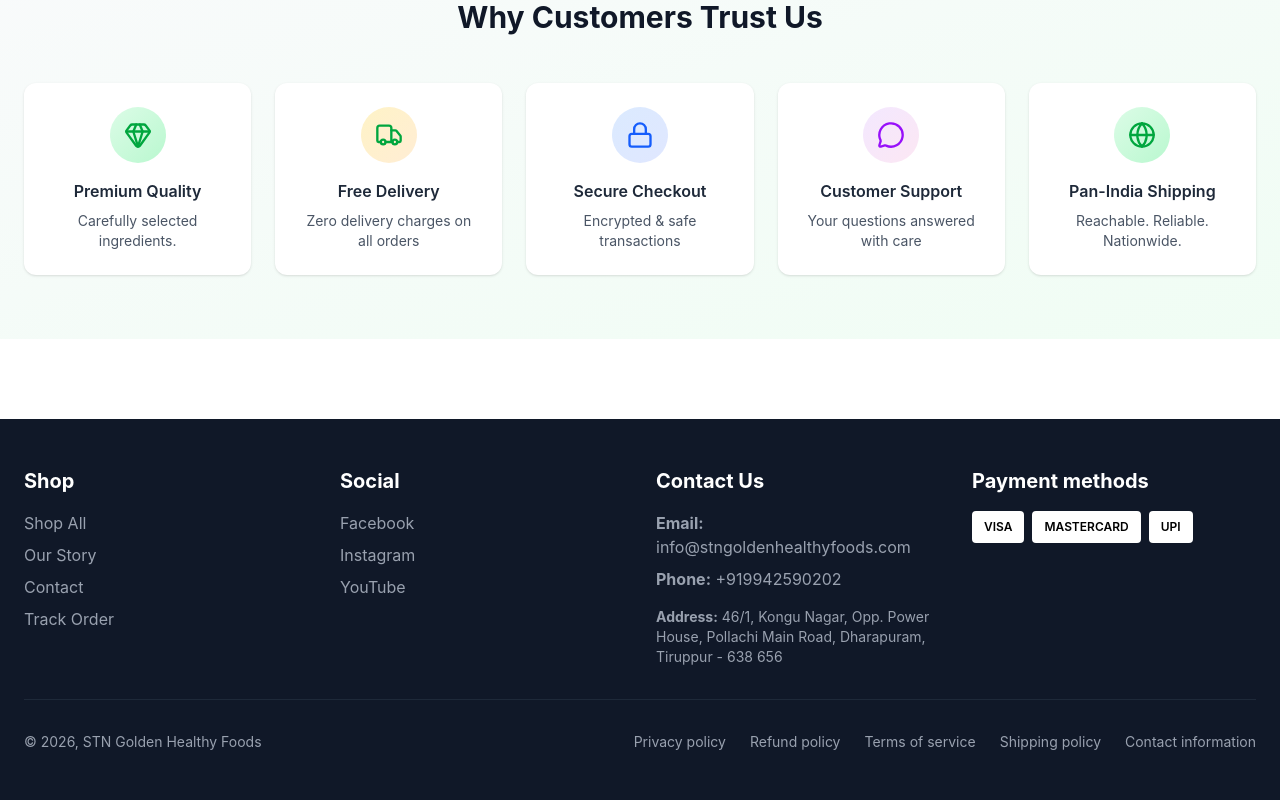
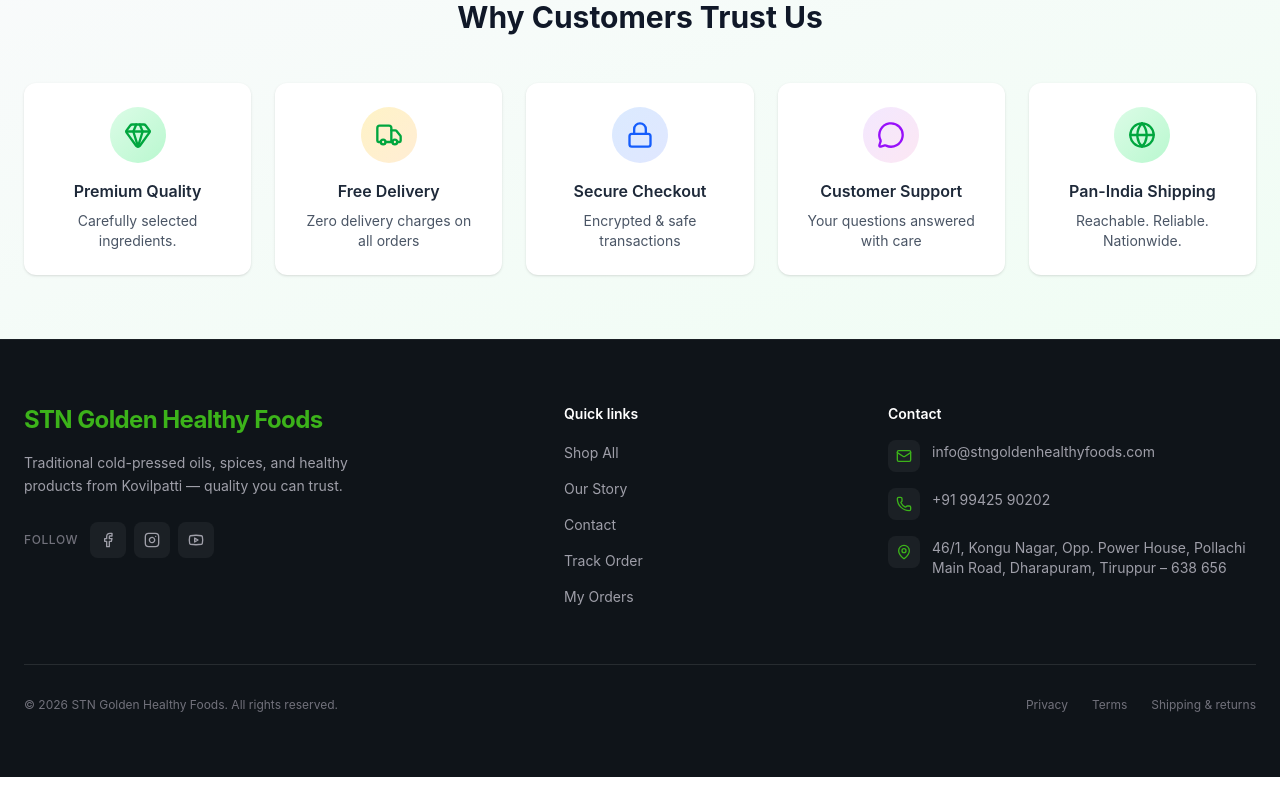
Before and after one commit to psmpasupathi009/stn, a Next.js app: page /home in a window 1280 px wide. Shown: the part 879-1679 px from the top of the page. After the commit the page ends 1656 px from the top, so only its background shows below. Built offline with nearby package versions, Linux system fonts and the light colour scheme; no server answers; the database is empty.

Commit message:
fixing footer ui

```diff
--- a/components/Footer.tsx
+++ b/components/Footer.tsx
@@ -1,85 +1,131 @@
+'use client'
+
 import Link from 'next/link'
+import { Mail, Phone, MapPin, Facebook, Instagram, Youtube } from 'lucide-react'
 
 export default function Footer() {
+  const currentYear = new Date().getFullYear()
+
   return (
-    <footer className="bg-gray-900 text-white py-8 sm:py-10 md:py-12 mt-12 sm:mt-16 md:mt-20">
-      <div className="container mx-auto w-full min-w-0 px-3 sm:px-4 md:px-6 max-w-7xl">
-        <div className="grid grid-cols-1 sm:grid-cols-2 md:grid-cols-4 gap-6 sm:gap-8 mb-6 sm:mb-8">
-          <div>
-            <h3 className="text-lg sm:text-xl font-bold mb-3 sm:mb-4">Shop</h3>
-            <ul className="space-y-2 text-gray-400">
+    <footer className="bg-[#0f1419] text-white w-full min-w-0 overflow-x-hidden border-t border-white/5">
+      <div className="container mx-auto w-full min-w-0 px-3 sm:px-4 md:px-6 max-w-7xl py-12 sm:py-14 md:py-16">
+        <div className="grid grid-cols-1 sm:grid-cols-2 lg:grid-cols-12 gap-10 sm:gap-12 lg:gap-16">
+          {/* Brand — takes more space on lg */}
+          <div className="sm:col-span-2 lg:col-span-5">
+            <Link href="/home" className="inline-block focus:outline-none focus-visible:ring-2 focus-visible:ring-green-400 focus-visible:ring-offset-2 focus-visible:ring-offset-[#0f1419] rounded">
+              <span className="text-xl sm:text-2xl font-bold tracking-tight text-[#3CB31A]">
+                STN Golden Healthy Foods
+              </span>
+            </Link>
+            <p className="mt-4 text-sm text-zinc-400 leading-relaxed max-w-sm">
+              Traditional cold-pressed oils, spices, and healthy products from Kovilpatti — quality you can trust.
+            </p>
+            {/* Social inline under brand on all screens */}
+            <div className="mt-6 flex items-center gap-3">
+              <span className="text-xs font-medium uppercase tracking-wider text-zinc-500">Follow</span>
+              <div className="flex gap-2">
+                <a
+                  href="#"
+                  aria-label="Facebook"
+                  className="w-9 h-9 rounded-lg bg-white/5 flex items-center justify-center text-zinc-400 hover:bg-[#3CB31A] hover:text-white transition-colors"
+                >
+                  <Facebook className="w-4 h-4" />
+                </a>
+                <a
+                  href="#"
+                  aria-label="Instagram"
+                  className="w-9 h-9 rounded-lg bg-white/5 flex items-center justify-center text-zinc-400 hover:bg-[#3CB31A] hover:text-white transition-colors"
+                >
+                  <Instagram className="w-4 h-4" />
+                </a>
+                <a
+                  href="#"
+                  aria-label="YouTube"
+                  className="w-9 h-9 rounded-lg bg-white/5 flex items-center justify-center text-zinc-400 hover:bg-[#3CB31A] hover:text-white transition-colors"
+                >
+                  <Youtube className="w-4 h-4" />
+                </a>
+              </div>
+            </div>
+          </div>
+
+          {/* Quick links */}
+          <div className="lg:col-span-3">
+            <h3 className="text-sm font-semibold text-white mb-4">Quick links</h3>
+            <ul className="space-y-3">
+              {[
+                { href: '/home/products', label: 'Shop All' },
+                { href: '/home/our-story', label: 'Our Story' },
+                { href: '/home/contact', label: 'Contact' },
+                { href: '/home/track-order', label: 'Track Order' },
+                { href: '/home/orders', label: 'My Orders' },
+              ].map(({ href, label }) => (
+                <li key={href}>
+                  <Link
+                    href={href}
+                    className="text-sm text-zinc-400 hover:text-white transition-colors"
+                  >
+                    {label}
+                  </Link>
+                </li>
+              ))}
+            </ul>
+          </div>
+
+          {/* Contact */}
+          <div className="lg:col-span-4">
+            <h3 className="text-sm font-semibold text-white mb-4">Contact</h3>
+            <ul className="space-y-4">
               <li>
-                <Link href="/home/products" className="hover:text-white">
-                  Shop All
-                </Link>
+                <a
+                  href="mailto:info@stngoldenhealthyfoods.com"
+                  className="flex items-start gap-3 text-sm text-zinc-400 hover:text-white transition-colors group"
+                >
+                  <span className="w-8 h-8 rounded-lg bg-white/5 flex items-center justify-center shrink-0 group-hover:bg-[#3CB31A]/20">
+                    <Mail className="w-4 h-4 text-[#3CB31A]" />
+                  </span>
+                  <span className="break-all pt-0.5">info@stngoldenhealthyfoods.com</span>
+                </a>
               </li>
               <li>
+                <a
+                  href="tel:+919942590202"
+                  className="flex items-start gap-3 text-sm text-zinc-400 hover:text-white transition-colors group"
+                >
+                  <span className="w-8 h-8 rounded-lg bg-white/5 flex items-center justify-center shrink-0 group-hover:bg-[#3CB31A]/20">
+                    <Phone className="w-4 h-4 text-[#3CB31A]" />
+                  </span>
+                  <span className="pt-0.5">+91 99425 90202</span>
+                </a>
               </li>
-              <li>
-                <Link href="/home/our-story" className="hover:text-white">
-                  Our Story
-                </Link>
-              </li>
-              <li>
-                <Link href="/home/contact" className="hover:text-white">
-                  Contact
-                </Link>
-              </li>
-              <li>
-                <Link href="/home/track-order" className="hover:text-white">
-                  Track Order
-                </Link>
+              <li className="flex items-start gap-3 text-sm text-zinc-400">
+                <span className="w-8 h-8 rounded-lg bg-white/5 flex items-center justify-center shrink-0">
+                  <MapPin className="w-4 h-4 text-[#3CB31A]" />
+                </span>
+                <span className="pt-0.5">
+                  46/1, Kongu Nagar, Opp. Power House, Pollachi Main Road, Dharapuram, Tiruppur – 638 656
+                </span>
               </li>
             </ul>
           </div>
-          <div>
-            <h3 className="text-lg sm:text-xl font-bold mb-3 sm:mb-4">Social</h3>
-            <ul className="space-y-2 text-gray-400">
-              <li>
-                <a href="#" className="hover:text-white">Facebook</a>
-              </li>
-              <li>
-                <a href="#" className="hover:text-white">Instagram</a>
-              </li>
-              <li>
-                <a href="#" className="hover:text-white">YouTube</a>
-              </li>
-            </ul>
-          </div>
-          <div>
-            <h3 className="text-lg sm:text-xl font-bold mb-3 sm:mb-4">Contact Us</h3>
-            <p className="text-gray-400 mb-2">
-              <strong>Email:</strong> info@stngoldenhealthyfoods.com
-            </p>
-            <p className="text-gray-400 mb-4">
-              <strong>Phone:</strong> +919942590202
-            </p>
-            <p className="text-gray-400 text-sm">
-              <strong>Address:</strong> 46/1, Kongu Nagar, Opp. Power House, Pollachi Main Road, Dharapuram, Tiruppur - 638 656
-            </p>
-          </div>
-          <div>
-            <h3 className="text-lg sm:text-xl font-bold mb-3 sm:mb-4">Payment methods</h3>
-            <div className="flex gap-2 flex-wrap">
-              <div className="bg-white text-black px-3 py-2 rounded text-xs font-semibold">VISA</div>
-              <div className="bg-white text-black px-3 py-2 rounded text-xs font-semibold">MASTERCARD</div>
-              <div className="bg-white text-black px-3 py-2 rounded text-xs font-semibold">UPI</div>
-            </div>
-          </div>
         </div>
-        <div className="border-t border-gray-800 pt-6 sm:pt-8">
-          <div className="flex flex-col md:flex-row justify-between items-center gap-4 text-center md:text-left">
-            <p className="text-gray-400 text-xs sm:text-sm order-2 md:order-1">
-              © 2026, STN Golden Healthy Foods
-            </p>
-            <div className="flex flex-wrap justify-center gap-3 sm:gap-6 text-xs sm:text-sm text-gray-400 order-1 md:order-2">
-              <Link href="/home/contact" className="hover:text-white">Privacy policy</Link>
-              <Link href="/home/contact" className="hover:text-white">Refund policy</Link>
-              <Link href="/home/contact" className="hover:text-white">Terms of service</Link>
-              <Link href="/home/contact" className="hover:text-white">Shipping policy</Link>
-              <Link href="/home/contact" className="hover:text-white">Contact information</Link>
-            </div>
-          </div>
+
+        {/* Bottom bar */}
+        <div className="mt-12 sm:mt-14 pt-8 border-t border-white/10 flex flex-col sm:flex-row sm:items-center sm:justify-between gap-4">
+          <p className="text-xs text-zinc-500">
+            © {currentYear} STN Golden Healthy Foods. All rights reserved.
+          </p>
+          <nav className="flex flex-wrap items-center justify-center sm:justify-end gap-x-6 gap-y-1 text-xs text-zinc-500">
+            <Link href="/home/contact" className="hover:text-white transition-colors">
+              Privacy
+            </Link>
+            <Link href="/home/contact" className="hover:text-white transition-colors">
+              Terms
+            </Link>
+            <Link href="/home/contact" className="hover:text-white transition-colors">
+              Shipping & returns
+            </Link>
+          </nav>
         </div>
       </div>
     </footer>
```
